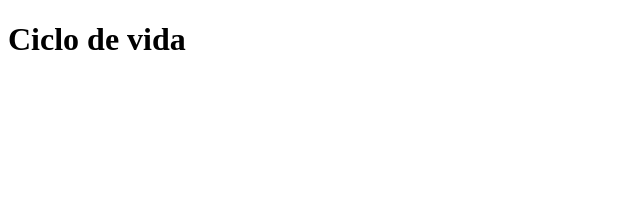
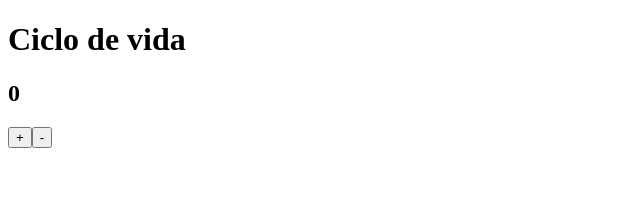
Before and after one commit to juliocesardemoraes/zeus-reactjs, a React (Vite) app: page / in a window 1280 px wide. Shown: the top 198 px of the page, without its empty margins (0-640 px from the left). Built offline with nearby package versions, Linux system fonts and the light colour scheme.

Commit message:
feat: add useState adv class

```diff
--- a/src/App.jsx
+++ b/src/App.jsx
@@ -1,7 +1,31 @@
+import { useState } from "react";
+
 function App() {
+  const [counter, setCounter] = useState(0);
+
+  // RENDER 1 - 0
+  // ATUALIZO O VALOR DO COUNTER PRA 1
+  // RENDER 2 - 1
+  // RENDER 2 - 1
+
+  const increment = () => {
+    setCounter((prev) => {
+      return prev + 1;
+    });
+  };
+
+  const decrement = () => {
+    setCounter((prev) => {
+      return prev - 1;
+    });
+  };
+
   return (
     <>
       <h1>Ciclo de vida</h1>
+      <h2>{counter}</h2>
+      <button onClick={increment}>+</button>
+      <button onClick={decrement}>-</button>
     </>
   );
 }
```
